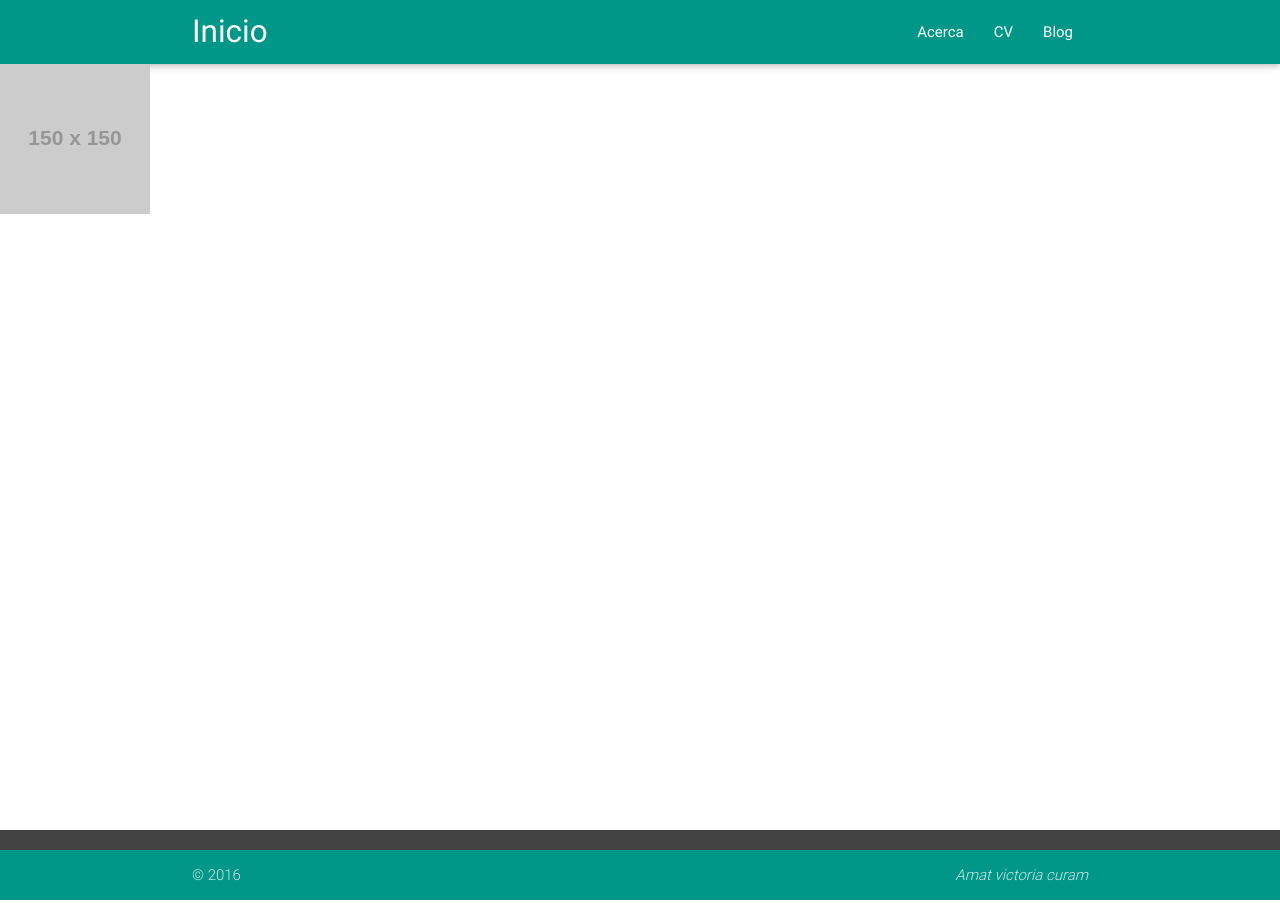
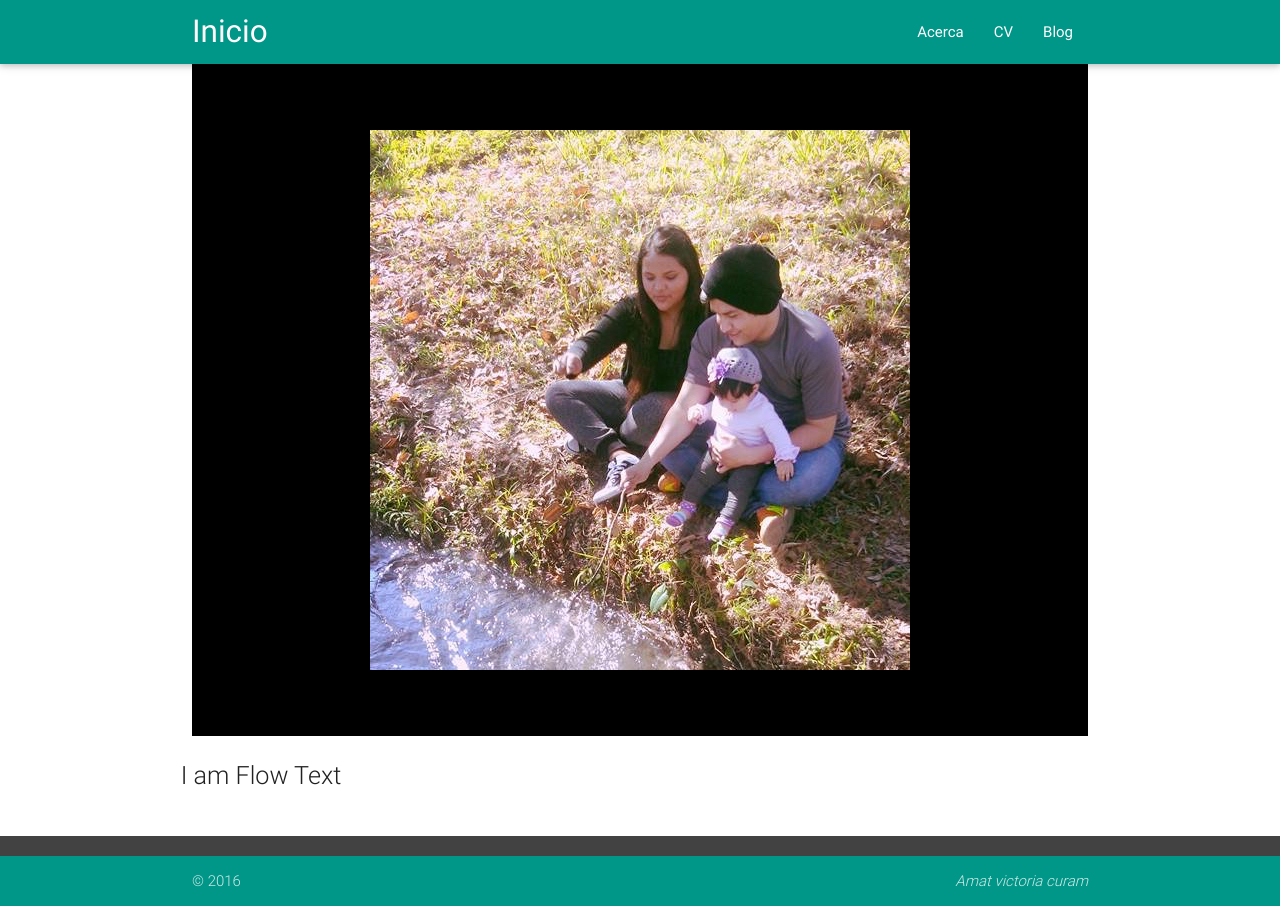
Before and after one commit to const3/const3.github.io, a Jekyll site: the page built from index.html, in a window 1280 px wide. Built offline with Jekyll 4.4.1, drawn with Linux system fonts in a browser that asks for light colours; nearby versions of some CDN libraries.

Commit message:
Update index.html

```diff
--- a/index.html
+++ b/index.html
@@ -2,6 +2,13 @@
 layout: default
 title: Sam Mtz
 ---
-    <div class="img-container">
-        <img src="http://placehold.it/150x150" alt="" />
+<div class="container">
+    <div class="img-contain">
+    <div class="img-shiv">
+      <img src="img/circle.jpg" />
     </div>
+</div>
+<div class="row">
+  <p class="flow-text">I am Flow Text</p>
+</div>
+</div>
```
